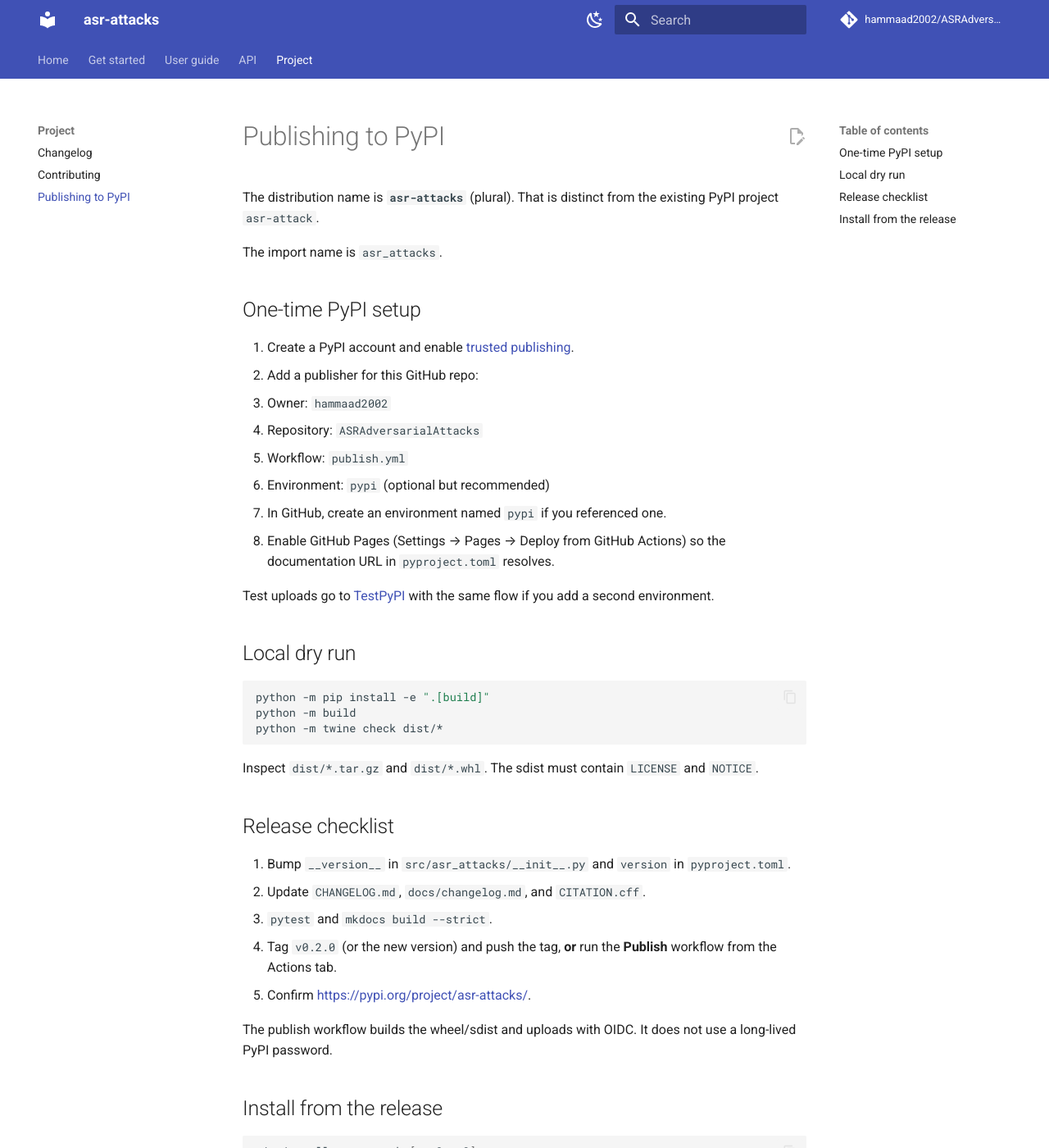
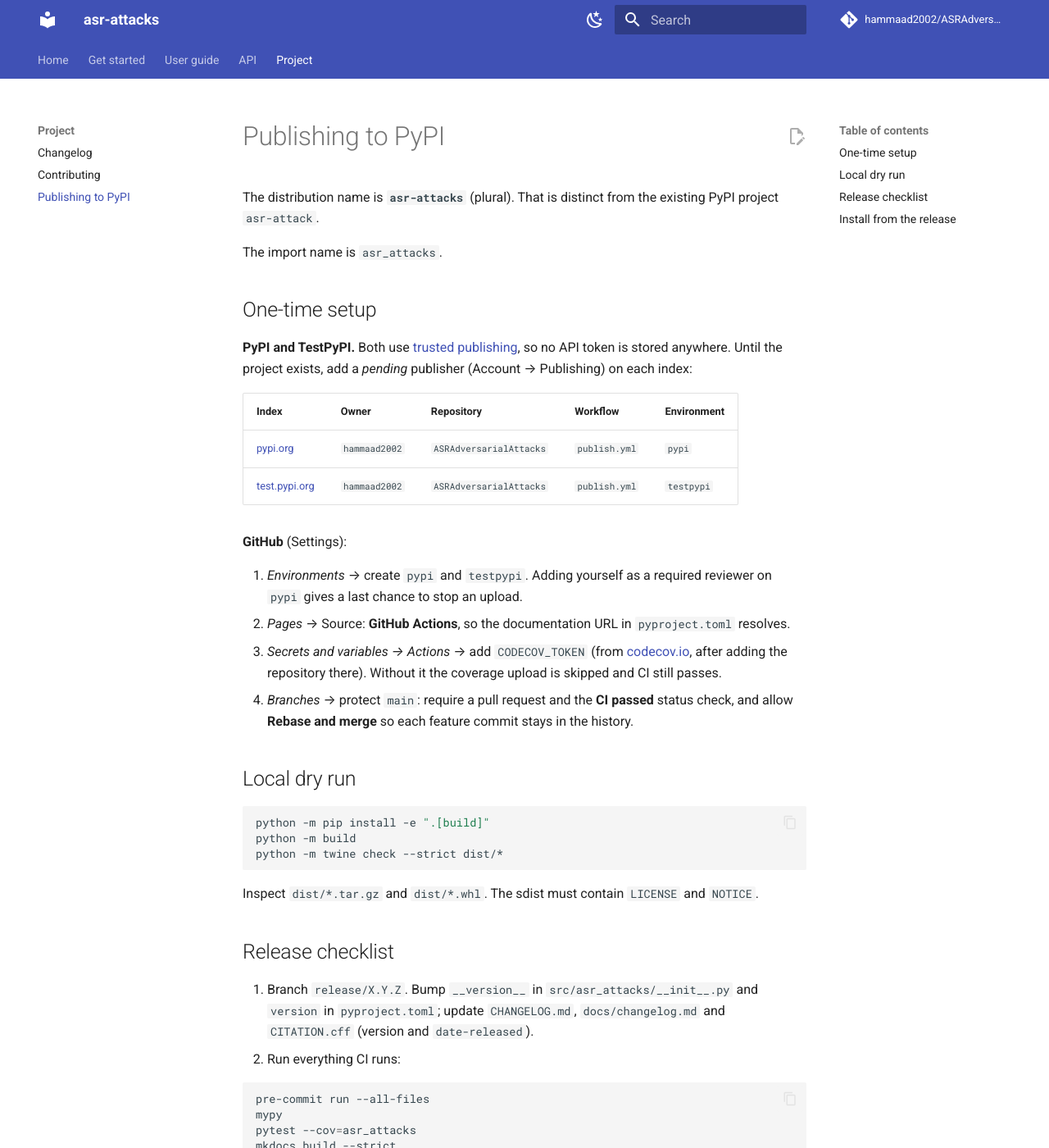
Before and after one commit to hammaad2002/ASRAdversarialAttacks, an MkDocs documentation site: the page built from docs/publishing.md, in a window 1280 px wide and 1400 px high. Shown: the whole window at 82% size. Built offline with MkDocs 1.6.1 and Material for MkDocs 9.7.7, drawn with Linux system fonts in a browser that asks for light colours; comment, search, counter and statistics services are not loaded; some of the changed text lies outside the part shown.

Commit message:
docs: describe the CI checks, coverage policy and release process
- contributing: install all extras, pre-commit, the checks CI runs, the Codecov rules,
  and that pull requests are rebased so commits stay logical
- publishing: pending trusted publishers on PyPI and TestPyPI, the pypi/testpypi
  environments, CODECOV_TOKEN, branch protection on "CI passed", and a release checklist
  with a TestPyPI rehearsal; a manual workflow run can only reach TestPyPI
- install: list the rooms and benchmark extras, mypy and pytest-cov in dev

````diff
--- a/docs/publishing.md
+++ b/docs/publishing.md
@@ -5,44 +5,72 @@
 
 The import name is `asr_attacks`.
 
-## One-time PyPI setup
+## One-time setup
 
-1. Create a PyPI account and enable [trusted publishing](https://docs.pypi.org/trusted-publishers/).
-2. Add a publisher for this GitHub repo:
-   - Owner: `hammaad2002`
-   - Repository: `ASRAdversarialAttacks`
-   - Workflow: `publish.yml`
-   - Environment: `pypi` (optional but recommended)
-3. In GitHub, create an environment named `pypi` if you referenced one.
-4. Enable GitHub Pages (Settings → Pages → Deploy from GitHub Actions) so
-   the documentation URL in `pyproject.toml` resolves.
+**PyPI and TestPyPI.** Both use [trusted publishing](https://docs.pypi.org/trusted-publishers/),
+so no API token is stored anywhere. Until the project exists, add a *pending* publisher
+(Account → Publishing) on each index:
 
-Test uploads go to [TestPyPI](https://test.pypi.org/) with the same flow if
-you add a second environment.
+| Index | Owner | Repository | Workflow | Environment |
+| --- | --- | --- | --- | --- |
+| [pypi.org](https://pypi.org/manage/account/publishing/) | `hammaad2002` | `ASRAdversarialAttacks` | `publish.yml` | `pypi` |
+| [test.pypi.org](https://test.pypi.org/manage/account/publishing/) | `hammaad2002` | `ASRAdversarialAttacks` | `publish.yml` | `testpypi` |
+
+**GitHub** (Settings):
+
+1. *Environments* → create `pypi` and `testpypi`. Adding yourself as a required reviewer
+   on `pypi` gives a last chance to stop an upload.
+2. *Pages* → Source: **GitHub Actions**, so the documentation URL in `pyproject.toml`
+   resolves.
+3. *Secrets and variables → Actions* → add `CODECOV_TOKEN` (from
+   [codecov.io](https://about.codecov.io/), after adding the repository there). Without it
+   the coverage upload is skipped and CI still passes.
+4. *Branches* → protect `main`: require a pull request and the **CI passed** status check,
+   and allow **Rebase and merge** so each feature commit stays in the history.
 
 ## Local dry run
 
 ```bash
 python -m pip install -e ".[build]"
 python -m build
-python -m twine check dist/*
+python -m twine check --strict dist/*
 ```
 
-Inspect `dist/*.tar.gz` and `dist/*.whl`. The sdist must contain `LICENSE`
-and `NOTICE`.
+Inspect `dist/*.tar.gz` and `dist/*.whl`. The sdist must contain `LICENSE` and `NOTICE`.
 
 ## Release checklist
 
-1. Bump `__version__` in `src/asr_attacks/__init__.py` and `version` in
-   `pyproject.toml`.
-2. Update `CHANGELOG.md`, `docs/changelog.md`, and `CITATION.cff`.
-3. `pytest` and `mkdocs build --strict`.
-4. Tag `v0.2.0` (or the new version) and push the tag, **or** run the
-   **Publish** workflow from the Actions tab.
-5. Confirm [https://pypi.org/project/asr-attacks/](https://pypi.org/project/asr-attacks/).
+1. Branch `release/X.Y.Z`. Bump `__version__` in `src/asr_attacks/__init__.py` and
+   `version` in `pyproject.toml`; update `CHANGELOG.md`, `docs/changelog.md` and
+   `CITATION.cff` (version and `date-released`).
+2. Run everything CI runs:
 
-The publish workflow builds the wheel/sdist and uploads with OIDC. It does
-not use a long-lived PyPI password.
+   ```bash
+   pre-commit run --all-files
+   mypy
+   pytest --cov=asr_attacks
+   mkdocs build --strict
+   python -m build && python -m twine check --strict dist/*
+   ```
+
+3. Open a pull request. When **CI passed** is green, **Rebase and merge**.
+4. Rehearse on TestPyPI: *Actions → Publish → Run workflow* on `main`. Then, in a fresh
+   virtual environment:
+
+   ```bash
+   pip install --index-url https://test.pypi.org/simple/ \
+       --extra-index-url https://pypi.org/simple/ "asr-attacks==X.Y.Z"
+   python -c "import asr_attacks; print(asr_attacks.__version__)"
+   ```
+
+5. Tag `vX.Y.Z` on `main` and publish a GitHub Release from the tag. The **Publish**
+   workflow builds the artifacts once and uploads them to PyPI. It refuses to run when the
+   tag is not `v` plus the version in `pyproject.toml`.
+6. Confirm [pypi.org/project/asr-attacks](https://pypi.org/project/asr-attacks/), the
+   documentation site, and the README badges.
+
+Uploads use OIDC; there is no long-lived PyPI password. A manual run of the workflow can
+only reach TestPyPI, never PyPI.
 
 ## Install from the release
 
````
Also changed, not shown: CONTRIBUTING.md (+18 -4 lines), docs/contributing.md (+20 -5 lines), docs/install.md (+4 -2 lines).
